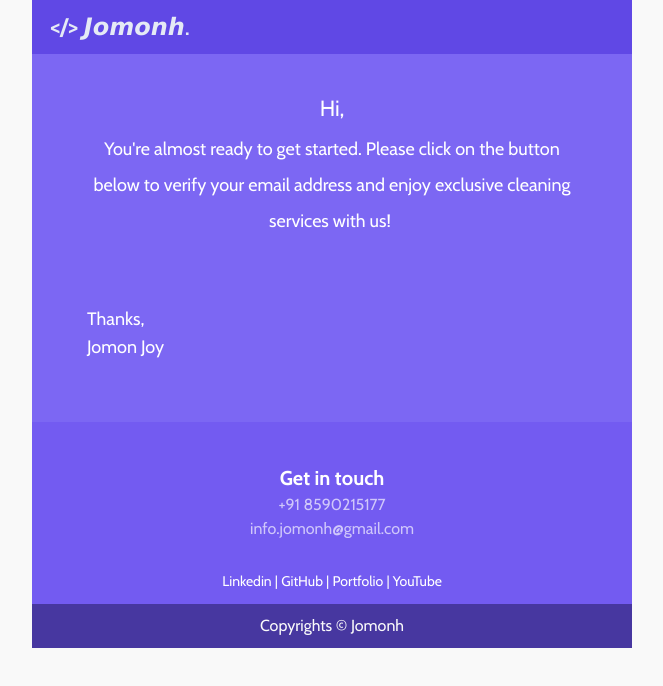
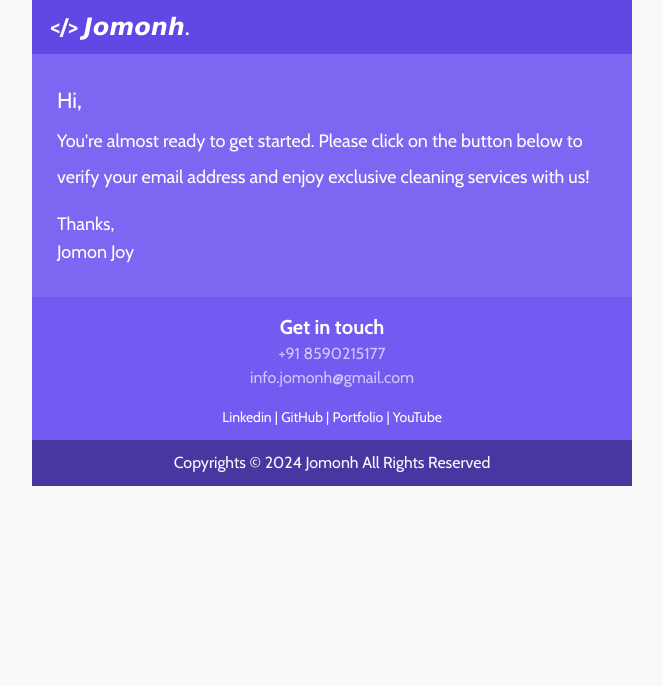
Before and after one commit to Jomonhh/email-template-3, a plain HTML site: page index.html in a window 1280 px wide. Shown: the whole page, without its empty margins (308-971 px from the left). Drawn offline with nearby package versions, Linux system fonts and the light colour scheme.

Commit message:
Update index.html

```diff
--- a/index.html
+++ b/index.html
@@ -74,7 +74,7 @@ a[x-apple-data-detectors='true'] {
   text-decoration: none !important;
 }
 
-table, td { color: #fff; } @media (max-width: 480px) { #u_content_text_6 .v-container-padding-padding { padding: 25px 25px 10px !important; } #u_content_text_6 .v-text-align { text-align: left !important; } #u_content_text_7 .v-container-padding-padding { padding: 5px 55px 30px 25px !important; } #u_content_text_5 .v-container-padding-padding { padding: 15px 55px 5px !important; } #u_content_text_8 .v-line-height { line-height: 120% !important; } #copyright .v-container-padding-padding { padding: 11px !important; } #copyright .v-line-height { line-height: 150% !important; } }
+table, td { color: #fff; } @media (min-width: 300px) { #u_content_text_6 .v-container-padding-padding { padding: 25px 25px 10px !important; } #u_content_text_6 .v-text-align { text-align: left !important; } #u_content_text_7 .v-container-padding-padding { padding: 5px 55px 30px 25px !important; } #u_content_text_5 .v-container-padding-padding { padding: 15px 55px 5px !important; } #u_content_text_8 .v-line-height { line-height: 120% !important; } #copyright .v-container-padding-padding { padding: 11px !important; } #copyright .v-line-height { line-height: 150% !important; } }
     </style>
 
 
@@ -107,7 +107,7 @@ table, td { color: #fff; } @media (max-width: 480px) { #u_content_text_6 .v-cont
       <td class="v-container-padding-padding" style="overflow-wrap:break-word;word-break:break-word;padding:10px;font-family:'Cabin',sans-serif;" align="left">
 
   <div class="v-text-align v-line-height" style="font-size: 14px; color: #e5eaf5; line-height: 140%; text-align: left; padding-left: 8px; word-wrap: break-word;">
-    <p style="line-height: 140%;"><span style="font-size: 24px; line-height: 33.6px;"><strong>&lt;/&gt;</strong> 𝙅𝙤𝙢𝙤𝙣𝙝.</span></p>
+    <p style="line-height: 140%;"><span style="font-size: 24px; line-height: 33.6px;"><a href="https://jomonhh.github.io/portfolio/"><strong>&lt;/&gt;</strong> 𝙅𝙤𝙢𝙤𝙣𝙝.</span></p></a>
   </div>
 
       </td>
@@ -267,7 +267,7 @@ table, td { color: #fff; } @media (max-width: 480px) { #u_content_text_6 .v-cont
       <td class="v-container-padding-padding" style="overflow-wrap:break-word;word-break:break-word;padding:10px;font-family:'Cabin',sans-serif;" align="left">
 
   <div class="v-text-align v-line-height" style="font-size: 14px; color: #fafafa; line-height: 190%; text-align: center; word-wrap: break-word;">
-    <p style="font-size: 14px; line-height: 150%;"><span style="font-size: 16px; line-height: 24px;">Copyrights © Jomonh</span></p>
+    <p style="font-size: 14px; line-height: 150%;"><span style="font-size: 16px; line-height: 24px;">Copyrights © 2024 Jomonh All Rights Reserved</span></p>
   </div>
 
       </td>
```
